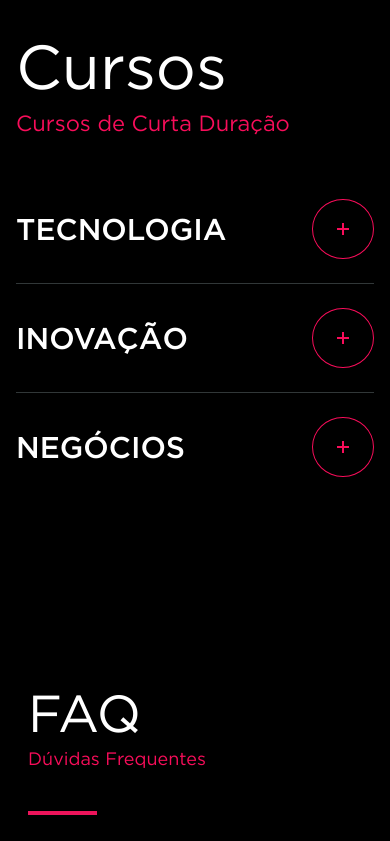
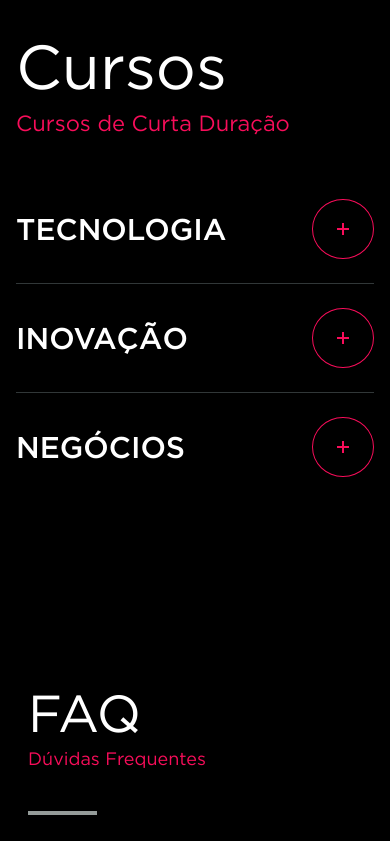
Before and after one commit to pessega/lp-fiap, a Next.js app: page / in a window 390 px wide. Shown: the part 1156-1997 px from the top of the page. Built offline with nearby package versions, Linux system fonts and the light colour scheme.

Commit message:
mobile fit content

```diff
--- a/src/components/FAQ/FAQ.module.scss
+++ b/src/components/FAQ/FAQ.module.scss
@@ -44,6 +44,7 @@
       grid-template-columns: repeat(2, 1fr);
     }
   }
+
   @include respond("sm") {
     padding: 4rem 2.8rem;
 
--- a/src/components/FAQ/FAQItem/FAQItem.module.scss
+++ b/src/components/FAQ/FAQItem/FAQItem.module.scss
@@ -12,6 +12,12 @@
 
   .line {
     width: 6.5rem;
+    margin-bottom: 3rem;
+    border: 2px solid $color-text-secondary;
+  }
+
+  .lineActive {
+    width: 98%;
     margin-bottom: 3rem;
     border: 2px solid $color-magenta-primary;
   }
@@ -48,7 +54,7 @@
 
   @include respond("sm") {
     max-width: 100%;
-    height: 10rem;
+    height: fit-content;
 
     .answer p {
       font-size: 1.5rem;
--- a/src/components/FAQ/FAQItem/FAQItem.tsx
+++ b/src/components/FAQ/FAQItem/FAQItem.tsx
@@ -29,14 +29,11 @@ const FAQItem = ({
       onMouseLeave={onLeave}
     >
       <motion.div
-        className={styles.line}
+        className={isActive ? styles.lineActive : styles.line}
         initial={{ width: "6.5rem" }}
         animate={{
           width: isActive ? "98%" : "6.5rem",
           borderColor: isActive
-            ? "$color-magenta-primary"
-            : "$color-text-secondary",
-          backgroundColor: isActive
             ? "$color-magenta-primary"
             : "$color-text-secondary",
         }}
```
